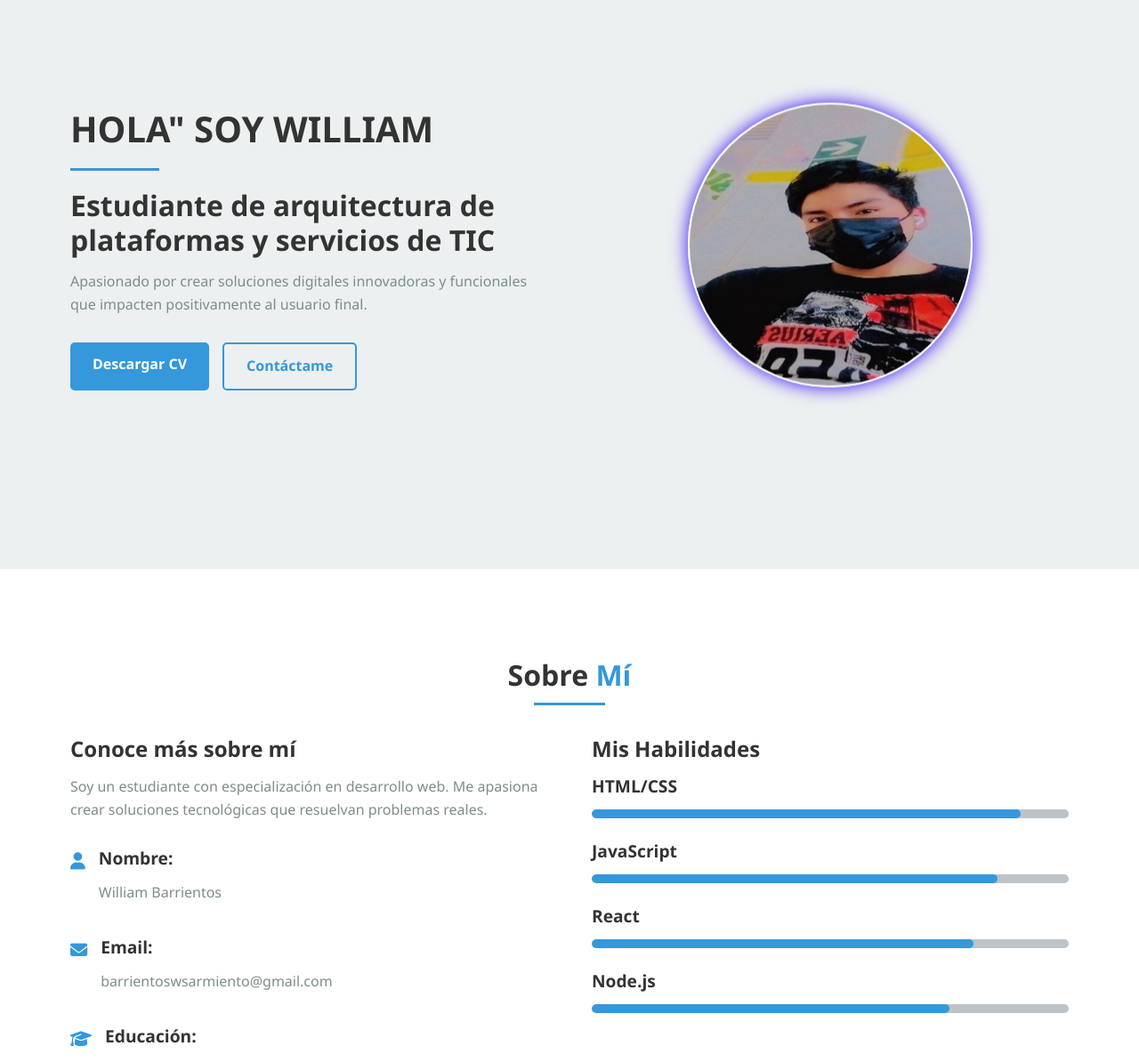
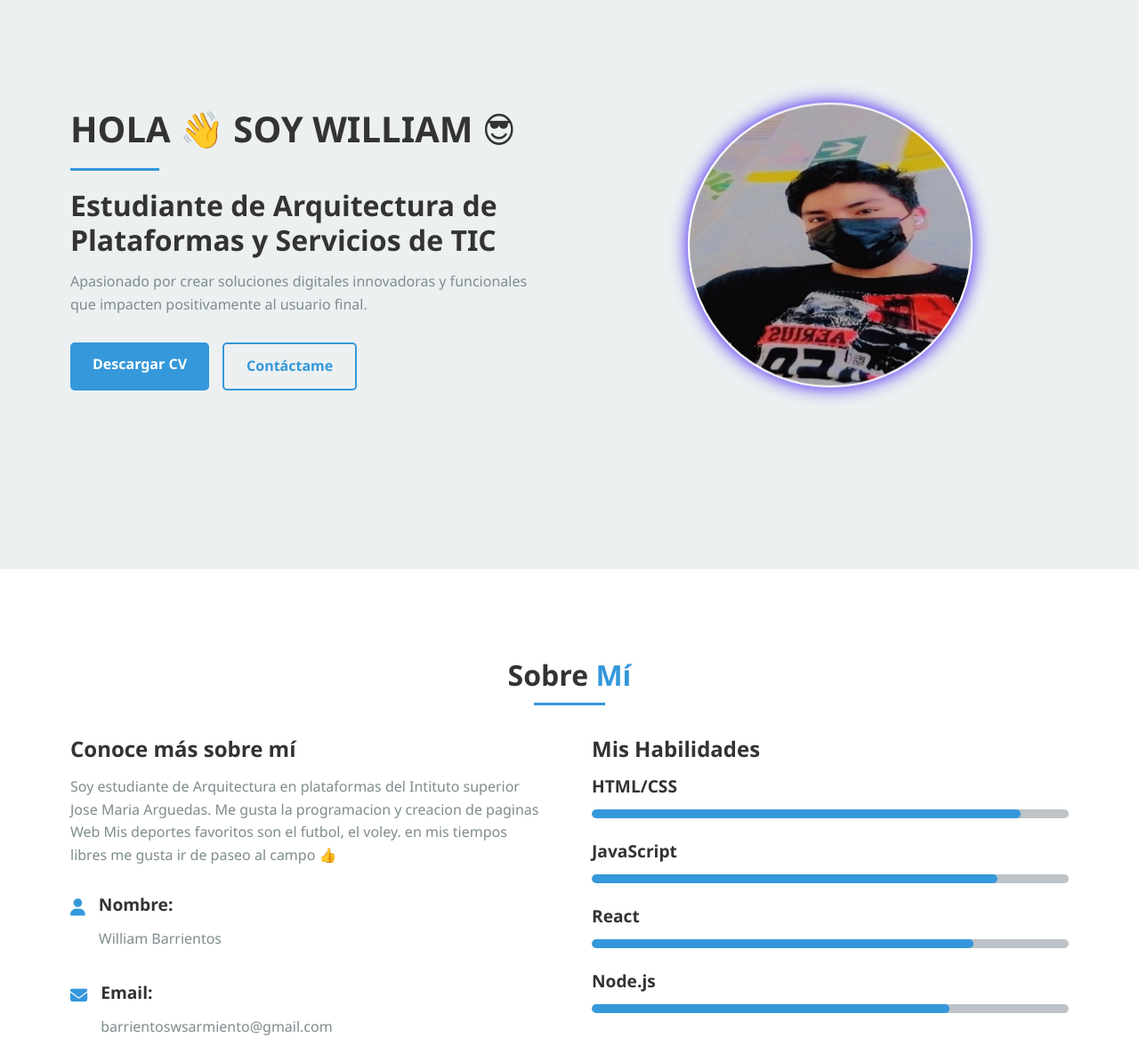
Before and after one commit to sarmiento13/PORTAFOLIO_PROFESIONAL, a plain HTML site: page index.html in a window 1280 px wide. Shown: the part 160-1354 px from the top of the page at 89% size. Drawn offline with Linux system fonts and the light colour scheme.

Commit message:
feat: actualizo mi trabajo de mi portafolio

```diff
--- a/index.html
+++ b/index.html
@@ -3,7 +3,7 @@
 <head>
     <meta charset="UTF-8">
     <meta name="viewport" content="width=device-width, initial-scale=1.0">
-    <title>Esteban | Ingeniero en Sistemas</title>
+    <title>Barrientos Mi_Portafolio | Estudent</title>
     <link rel="stylesheet" href="./css/styles.css">
     <link rel="stylesheet" href="https://cdnjs.cloudflare.com/ajax/libs/font-awesome/6.4.0/css/all.min.css">
 </head>
@@ -28,9 +28,9 @@
     <section id="inicio" class="hero">
         <div class="container">
             <div class="hero-content">
-                <h1>HOLA" SOY WILLIAM </h1>
+                <h1>HOLA 👋 SOY WILLIAM 😎 </h1>
                 <div class="divider"></div>
-                <h2>Estudiante de arquitectura de plataformas y servicios de TIC</h2>
+                <h2>Estudiante de Arquitectura de Plataformas y Servicios de TIC</h2>
                 <p>Apasionado por crear soluciones digitales innovadoras y funcionales que impacten positivamente al usuario final.</p>
                 <div class="hero-buttons">
                     <a href="assets/cv.pdf" download class="btn primary">Descargar CV</a>
@@ -50,7 +50,8 @@
             <div class="about-content">
                 <div class="about-text">
                     <h3>Conoce más sobre mí</h3>
-                    <p>Soy un estudiante con especialización en desarrollo web. Me apasiona crear soluciones tecnológicas que resuelvan problemas reales.</p>
+                    <p>Soy estudiante de Arquitectura en plataformas del Intituto superior Jose Maria Arguedas. Me gusta la programacion y creacion de paginas Web
+                        Mis deportes favoritos son el futbol, el voley. en mis tiempos libres me gusta ir de paseo al campo 👍  </p>
 
                     <div class="about-details">
                         <div class="detail-item">
```
